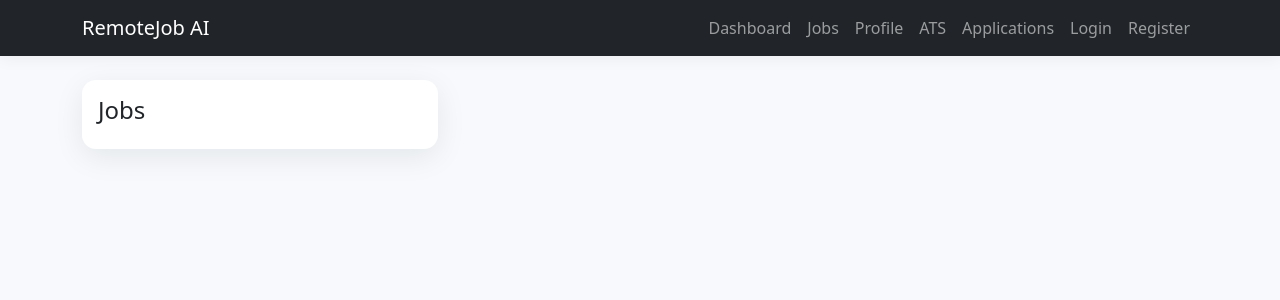
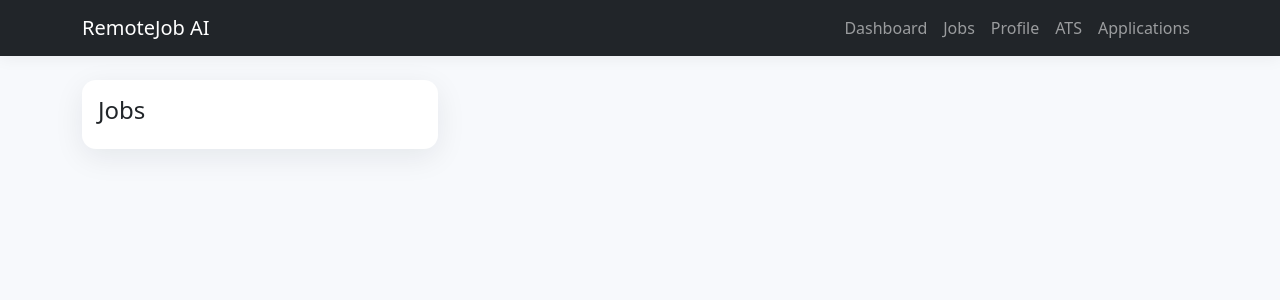
Before and after one commit to raul4166/remotejob-ai, a Flask app: page /ats in a window 1280 px wide. Shown: the top 300 px of the page. Run offline with Flask 3, Linux system fonts and the light colour scheme.

Commit message:
Remove login navigation and keep the open-no-auth dashboard flow active for browsing jobs without sign-in requirements.

```diff
--- a/templates/base.html
+++ b/templates/base.html
@@ -17,8 +17,6 @@
                 <a class="nav-link" href="{{ url_for('profile.edit_profile') }}">Profile</a>
                 <a class="nav-link" href="{{ url_for('ats.ats_index') }}">ATS</a>
                 <a class="nav-link" href="{{ url_for('applications.list_applications') }}">Applications</a>
-                <a class="nav-link" href="{{ url_for('auth.login') }}">Login</a>
-                <a class="nav-link" href="{{ url_for('auth.register') }}">Register</a>
             </div>
         </div>
     </nav>
```
